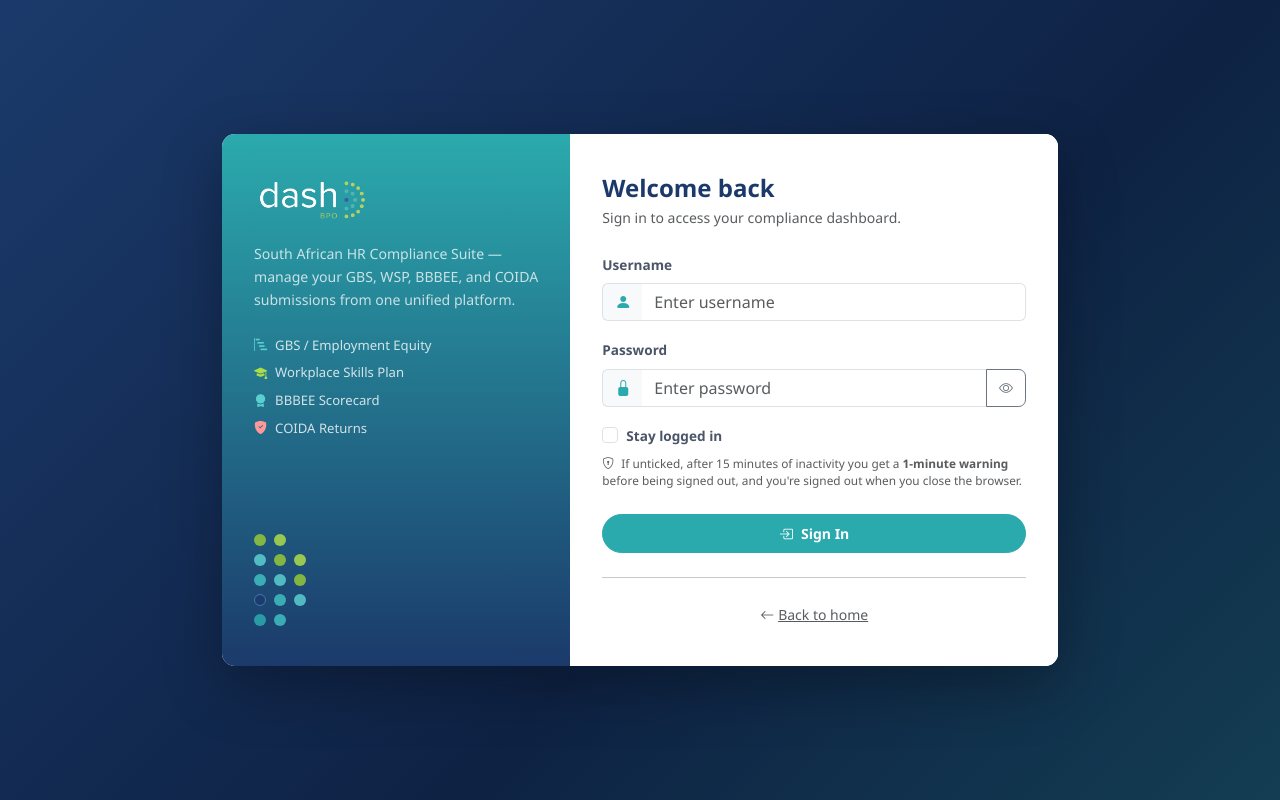
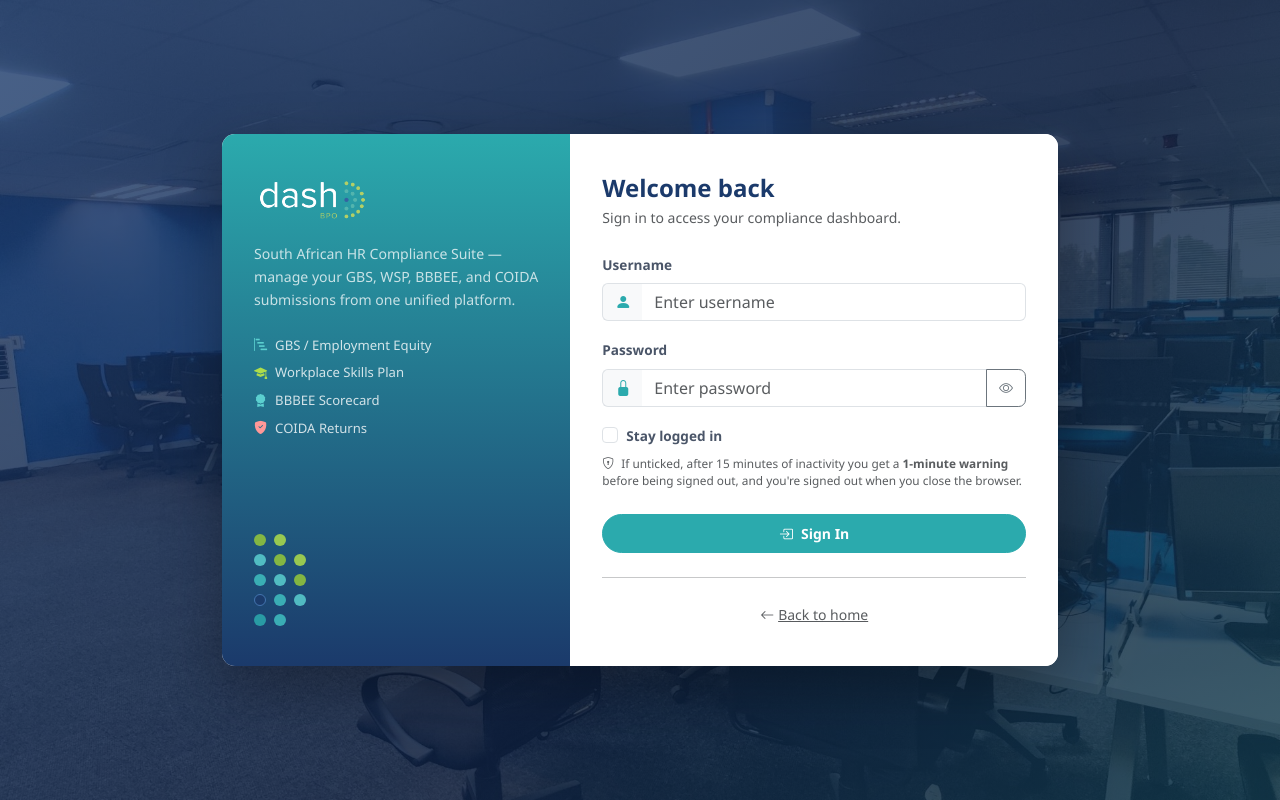
Before and after one commit to 1syntra1/anotherbpo-hr-compliance, a Flask app: page /login in a window 1280 px wide. Run offline with Flask 3, Linux system fonts and the light colour scheme; some libraries are stand-ins or nearby versions.

Commit message:
Login page: faint office photo background (~20%) under a navy overlay
Co-Authored-By: Claude Opus 4.8 <noreply@anthropic.com>

```diff
--- a/static/css/style.css
+++ b/static/css/style.css
@@ -564,7 +564,11 @@ body.landing-page {
 /* ── Login page ─────────────────────────────────────────────── */
 body.login-page {
   display: block;
-  background: linear-gradient(135deg, var(--cb-navy) 0%, #0e2244 60%, #133d52 100%);
+  /* Office photo at ~20% visibility: a ~80%-opaque navy overlay sits over it. */
+  background:
+    linear-gradient(135deg, rgba(27,58,107,.80) 0%, rgba(14,34,68,.82) 60%, rgba(19,61,82,.80) 100%),
+    url("../images/office-bg.jpg") center center / cover no-repeat fixed;
+  background-color: #0e2244;
   min-height: 100vh;
 }
 .login-card {
```
Also changed, not shown: static/images/office-bg.jpg (added).
